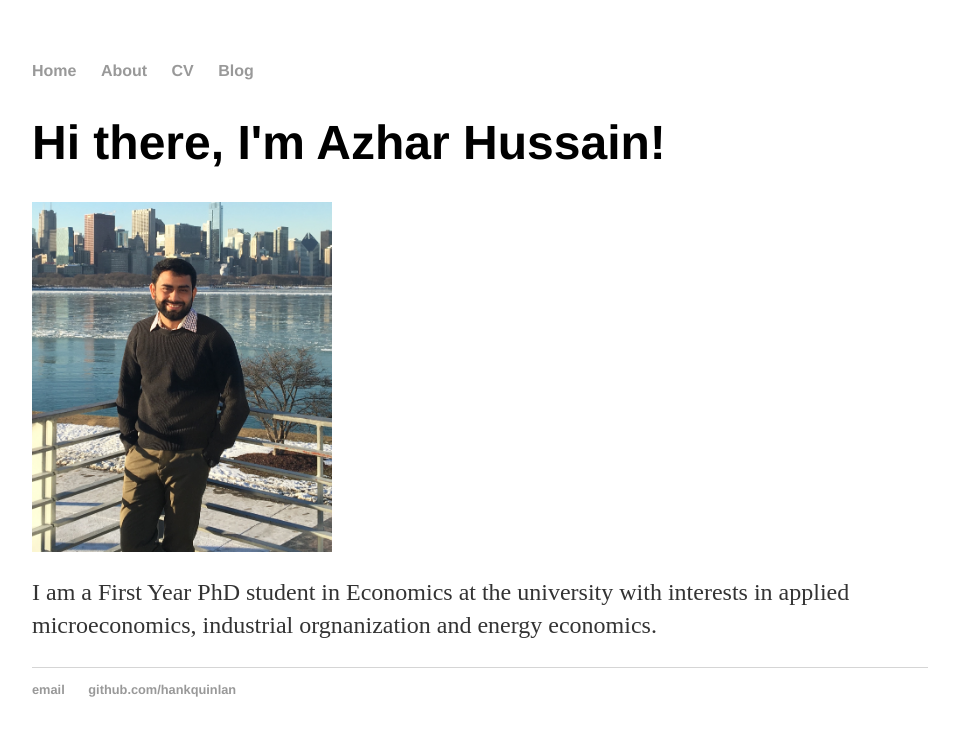
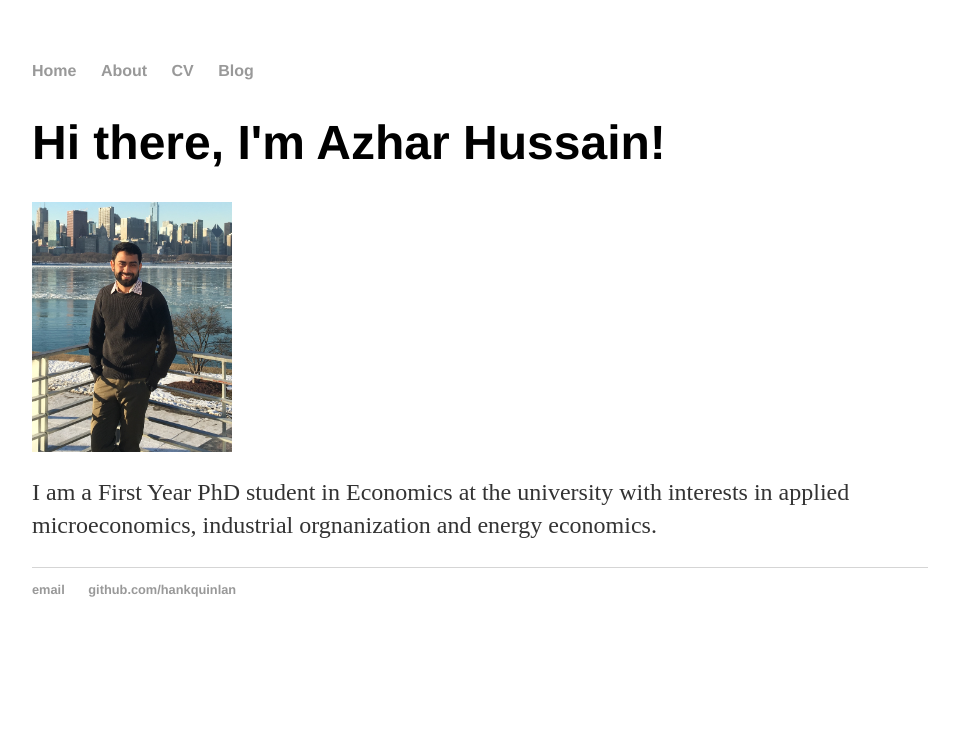
Before and after one commit to azharhsain/azharhsain.github.io, a Jekyll site: the page built from index.html, in a window 1280 px wide. Shown: the top 736 px of the page, without its empty margins (160-1119 px from the left). Built offline with Jekyll 4.4.1, drawn with Linux system fonts in a browser that asks for light colours.

Commit message:
Changed index

```diff
--- a/index.html
+++ b/index.html
@@ -5,6 +5,6 @@
 
 		<div class="blurb">
 			<h1>Hi there, I'm Azhar Hussain!</h1>
-			<img src="/image/IMG_Self.JPG" alt="Self" width=300 height=350 align="center">
+			<img src="/image/IMG_Self.JPG" alt="Self" width=200 height=250 align="center">
 			<p>I am a First Year PhD student in Economics at the university with interests in applied microeconomics, industrial orgnanization and energy economics.</p>
 		</div>
```
